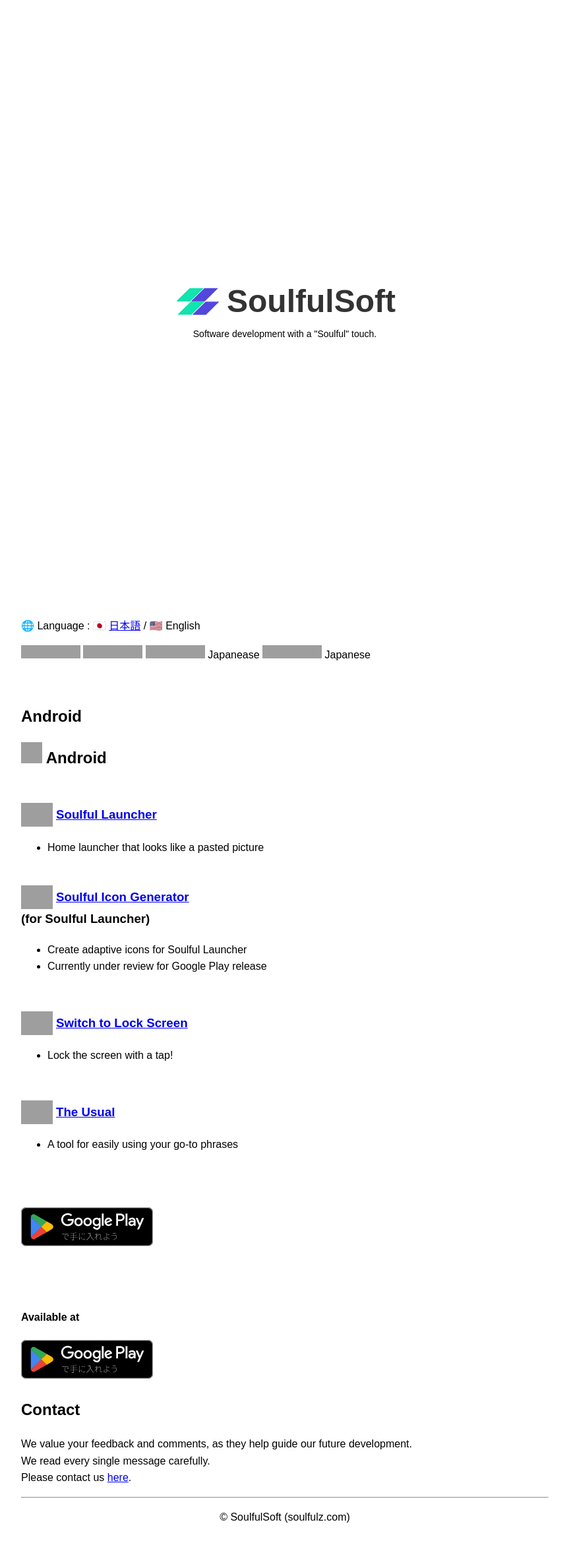
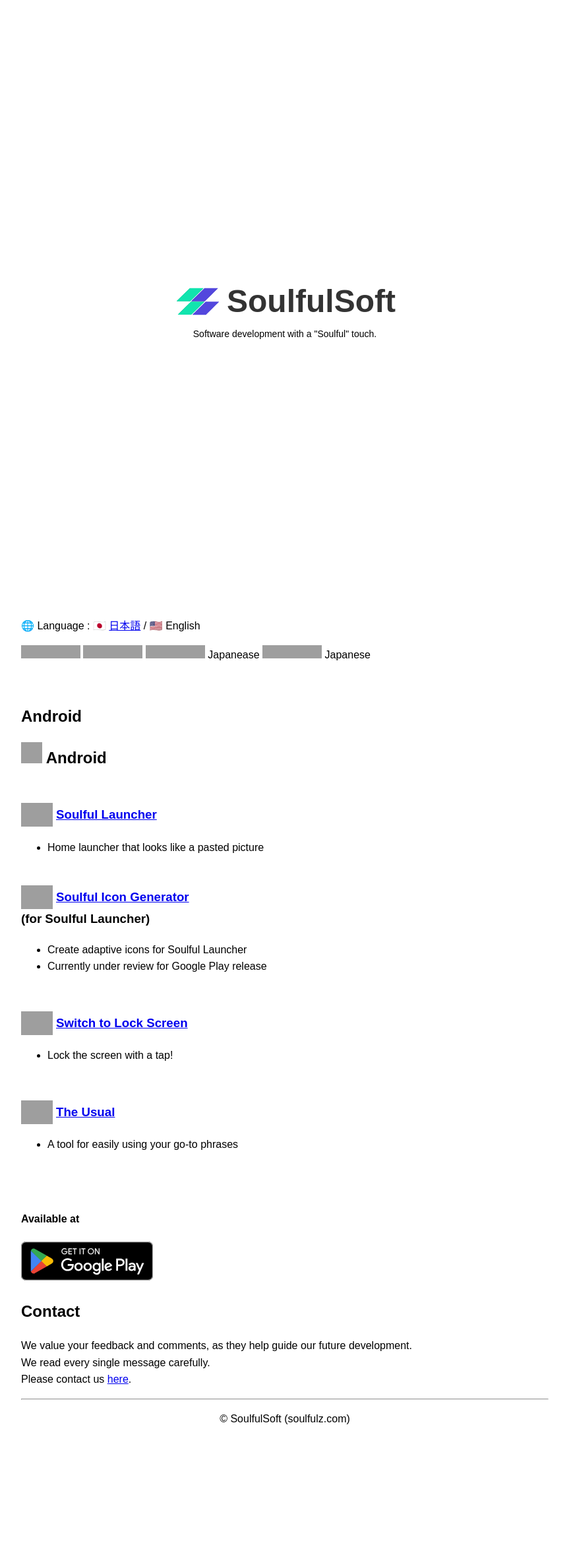
Before and after one commit to SoulfulSoft/soulfulsoft.github.io, a Jekyll site: the page built from index.en.md, in a window 1280 px wide. Shown: the whole page at 66% size, without its empty margins (208-1071 px from the left). Built offline with Jekyll 4.4.1, drawn with Linux system fonts in a browser that asks for light colours; after the commit the page ends 2200 px from its top, so only the background shows below that; grey boxes are pictures that could not be loaded.

Commit message:
Update index.en.md

```diff
--- a/index.en.md
+++ b/index.en.md
@@ -62,12 +62,8 @@ title: SoulfulSoft
 
 <div style="height: 50px;"></div>
 
-<a href="https://play.google.com/store/apps/developer?id=jima3" target="_blank"><img src="images/GetItOnGooglePlay_Badge_Web_color_Japanese.svg" width="200"></a>
-
-<div style="height: 50px;"></div>
-
 #### Available at
-<a href="https://play.google.com/store/apps/developer?id=jima3" target="_blank"><img src="images/GetItOnGooglePlay_Badge_Web_color_Japanese.svg" width="200"></a>
+<a href="https://play.google.com/store/apps/developer?id=jima3" target="_blank"><img src="images/GetItOnGooglePlay_Badge_Web_color_English.svg" width="200"></a>
 
 ## Contact
 
```
